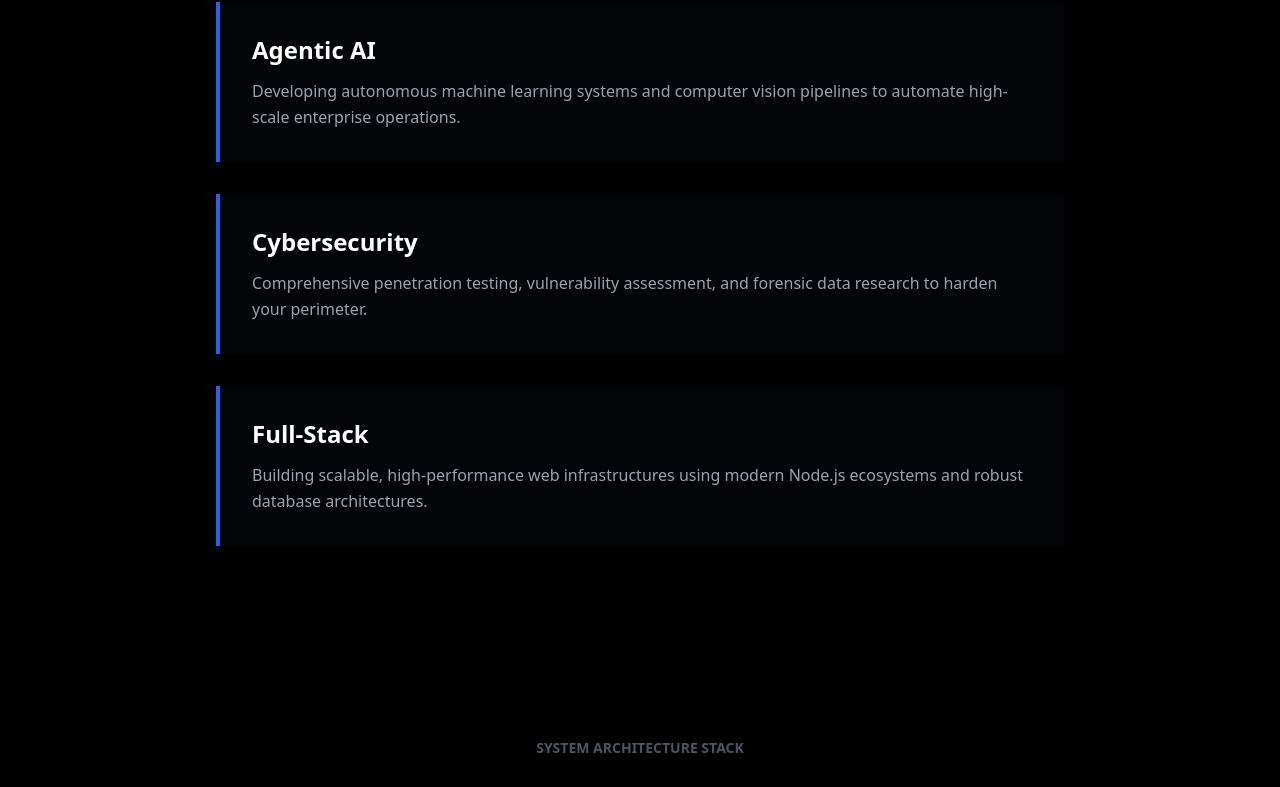
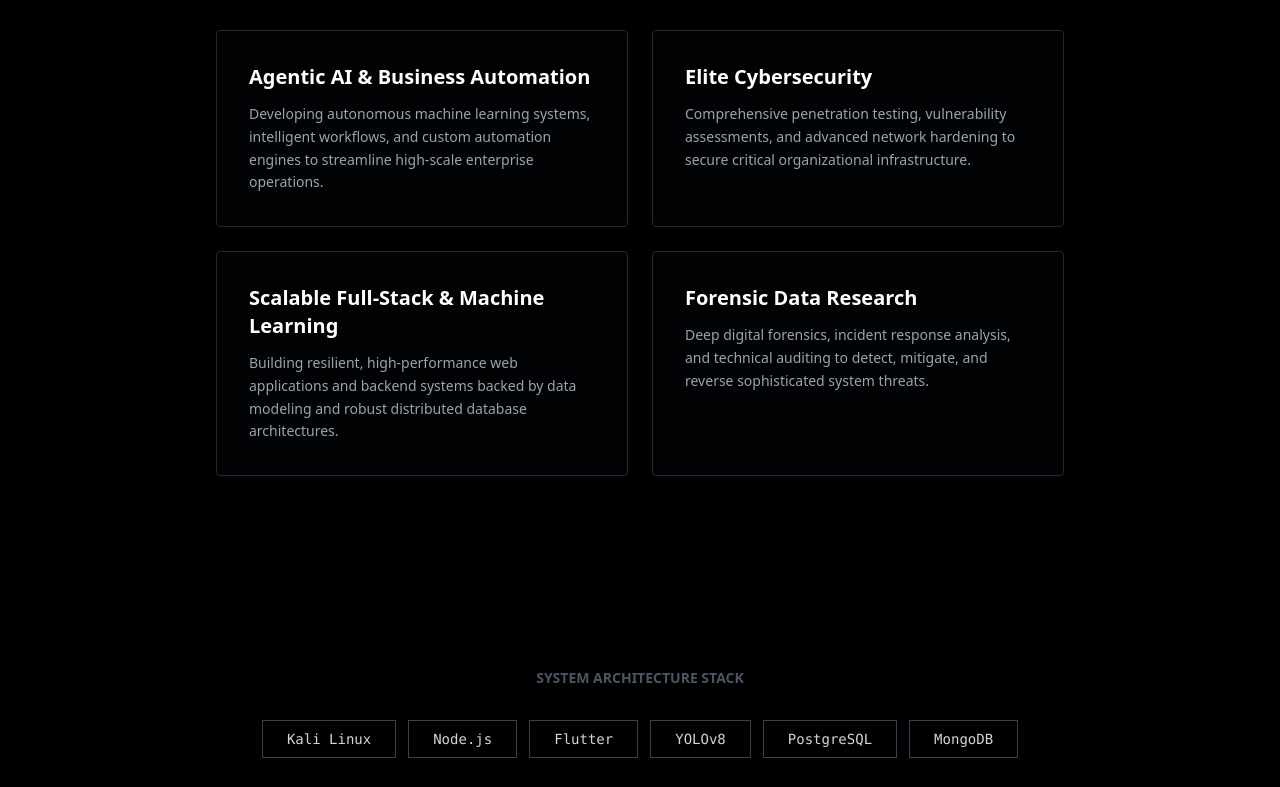
Before and after one commit to shayankhan20356/KingsBridge-Infrastructure-v2, a website: page public/index.html in a window 1280 px wide. Shown: the part 652-1439 px from the top of the page. Drawn offline with nearby package versions, Linux system fonts and the light colour scheme.

```diff
--- a/public/index.html
+++ b/public/index.html
@@ -21,6 +21,7 @@
     <div id="tech-module"></div>
     <div id="projects-module"></div>
     <div id="cta-module"></div>
+    <div id="leadership-module"></div>
     <div id="contact-module"></div>
     <div id="footer-module"></div>
 
--- a/public/script.js
+++ b/public/script.js
@@ -1,12 +1,13 @@
 const siteData = {
     hero: {
         title: "Architecting Resilient Digital Infrastructure",
-        subtitle: "Strategic consultancy in Agentic AI, Penetration Testing, and scalable enterprise full-stack solutions."
+        subtitle: "Strategic consultancy in Agentic AI, Advanced Machine Learning, Business Automation, Penetration Testing, and scalable enterprise full-stack solutions."
     },
     services: [
-        { title: "Agentic AI", desc: "Developing autonomous machine learning systems and computer vision pipelines to automate high-scale enterprise operations." },
-        { title: "Cybersecurity", desc: "Comprehensive penetration testing, vulnerability assessment, and forensic data research to harden your perimeter." },
-        { title: "Full-Stack", desc: "Building scalable, high-performance web infrastructures using modern Node.js ecosystems and robust database architectures." }
+        { title: "Agentic AI & Business Automation", desc: "Developing autonomous machine learning systems, intelligent workflows, and custom automation engines to streamline high-scale enterprise operations." },
+        { title: "Elite Cybersecurity", desc: "Comprehensive penetration testing, vulnerability assessments, and advanced network hardening to secure critical organizational infrastructure." },
+        { title: "Scalable Full-Stack & Machine Learning", desc: "Building resilient, high-performance web applications and backend systems backed by data modeling and robust distributed database architectures." },
+        { title: "Forensic Data Research", desc: "Deep digital forensics, incident response analysis, and technical auditing to detect, mitigate, and reverse sophisticated system threats." }
     ],
     projects: [
         { title: "Aegis-Vision", desc: "Real-time weapon detection utilizing YOLOv8 computer vision and PostgreSQL.", status: "LIVE" },
@@ -22,19 +23,19 @@ const render = () => {
     // 1. Hero
     document.getElementById('hero-module').innerHTML = `
         <section class="py-32 text-center border-b border-gray-800">
-            <h2 class="text-6xl font-bold mb-6 tracking-tight">${siteData.hero.title}</h2>
-            <p class="text-xl text-gray-400 max-w-2xl mx-auto">${siteData.hero.subtitle}</p>
+            <h2 class="text-6xl font-bold mb-6 tracking-tight bg-gradient-to-r from-white via-gray-200 to-amber-500 bg-clip-text text-transparent">${siteData.hero.title}</h2>
+            <p class="text-xl text-gray-400 max-w-2xl mx-auto px-6">${siteData.hero.subtitle}</p>
         </section>`;
 
     // 2. Services
     document.getElementById('services-module').innerHTML = `
         <section id="services" class="py-24 max-w-4xl mx-auto px-6">
-            <h2 class="text-3xl font-bold mb-12 uppercase tracking-widest text-center">Core Expertise</h2>
-            <div class="space-y-8">
+            <h2 class="text-3xl font-bold mb-12 uppercase tracking-widest text-center text-white">Core Expertise</h2>
+            <div class="grid grid-cols-1 md:grid-cols-2 gap-6">
                 ${siteData.services.map(s => `
-                    <div class="p-8 border-l-4 border-blue-600 bg-gray-900/20 hover:bg-gray-900/50 transition">
-                        <h3 class="text-2xl font-bold mb-3">${s.title}</h3>
-                        <p class="text-gray-400 leading-relaxed">${s.desc}</p>
+                    <div class="p-8 border border-gray-800 bg-gray-900/10 hover:bg-gray-900/30 hover:border-amber-500/50 transition duration-300 rounded">
+                        <h3 class="text-xl font-bold mb-3 text-white">${s.title}</h3>
+                        <p class="text-gray-400 text-sm leading-relaxed">${s.desc}</p>
                     </div>`).join('')}
             </div>
         </section>`;
@@ -75,7 +76,30 @@ const render = () => {
             <a href="#contact" class="inline-block px-8 py-4 bg-white text-black font-bold hover:bg-gray-200 transition">INITIATE PARTNERSHIP</a>
         </section>`;
 
-    // 6. Contact Form
+    // 6. Executive Leadership (CEO Section)
+    if (document.getElementById('leadership-module')) {
+        document.getElementById('leadership-module').innerHTML = `
+            <section class="py-24 bg-black border-t border-b border-gray-900 text-center">
+                <div class="max-w-4xl mx-auto px-6">
+                    <h2 class="text-3xl font-bold mb-12 uppercase tracking-widest text-center text-white">Executive Leadership</h2>
+
+                    <div class="flex flex-col items-center">
+                        <div class="w-44 h-44 mb-6 rounded-full border-2 border-amber-500 p-1 bg-neutral-900 shadow-xl shadow-amber-500/5 overflow-hidden">
+                            <img src="assets/ceo-avatar.png" alt="Shayan Khan, CEO" class="w-full h-full object-cover rounded-full">
+                        </div>
+
+                        <h3 class="text-2xl font-bold tracking-wide text-white mb-1">Shayan Khan</h3>
+                        <p class="text-xs uppercase tracking-[0.2em] text-amber-500 font-semibold mb-6">Chief Executive Officer</p>
+
+                        <p class="text-gray-400 text-sm md:text-base leading-relaxed max-w-2xl mx-auto">
+                            Architecting next-generation digital defense frameworks, custom business automation engines, and robust intelligent infrastructure systems. Leading KING'S BRIDGE in delivering elite cyber security engineering and scalable full-stack transformations.
+                        </p>
+                    </div>
+                </div>
+            </section>`;
+    }
+
+    // 7. Contact Form
     document.getElementById('contact-module').innerHTML = `
         <section id="contact" class="py-24 max-w-2xl mx-auto px-6">
             <h2 class="text-3xl font-bold mb-12 uppercase tracking-widest text-center">Initiate Communication</h2>
@@ -87,7 +111,7 @@ const render = () => {
             </form>
         </section>`;
 
-    // 7. Footer
+    // 8. Footer
     document.getElementById('footer-module').innerHTML = `
         <footer class="py-12 border-t border-gray-900 text-center text-gray-600 text-sm">
             <div class="mb-4 space-x-4">
```
Also changed, not shown: public/assets/ceo-avatar.png (added).
